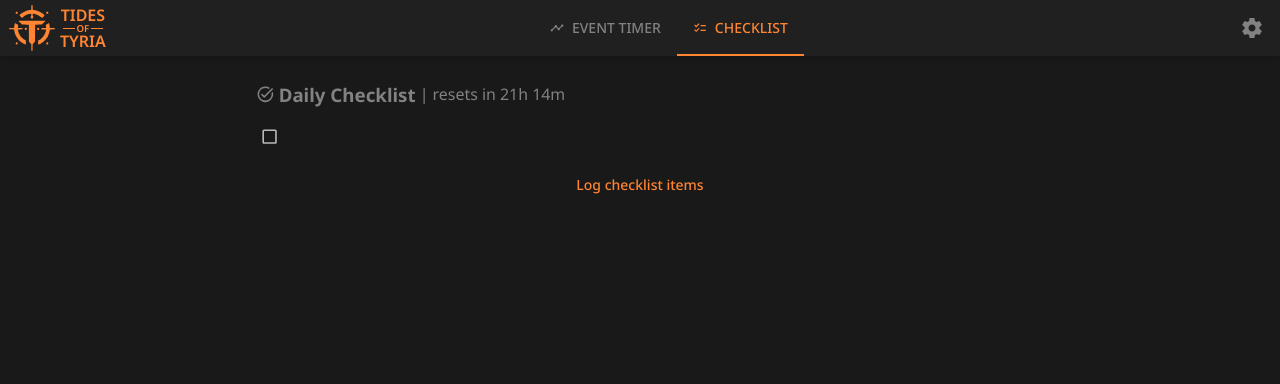
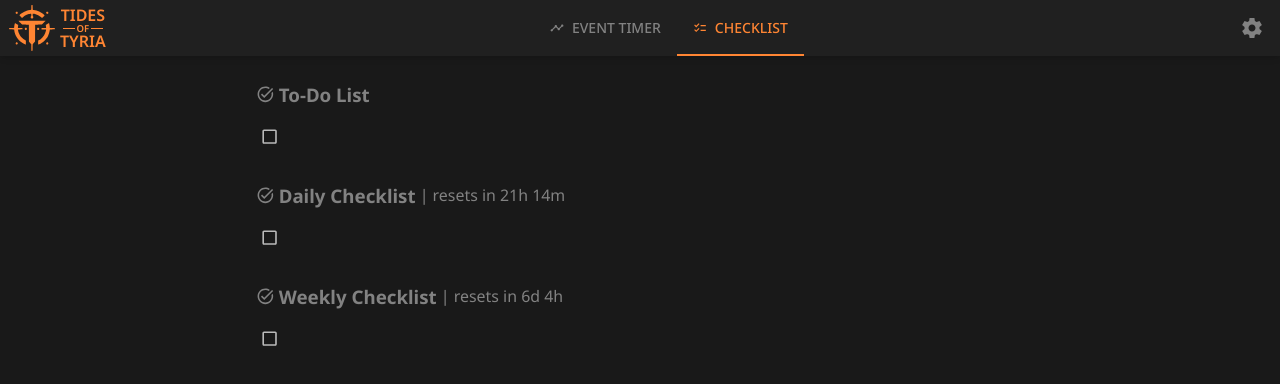
Before and after one commit to kitallen23/tides-of-tyria, a React (Vite) app: page /checklist in a window 1280 px wide. Shown: the top 384 px of the page. Built offline with nearby package versions, Linux system fonts and the light colour scheme.

Commit message:
Feat: added to-do list, added weekly checklist

```diff
--- a/src/components/editor/ChecklistGroup.jsx
+++ b/src/components/editor/ChecklistGroup.jsx
@@ -65,19 +65,19 @@ export const ChecklistGroup = ({
     } = useChecklistGroup({ checklistItems, setChecklistItems });
 
     // TODO: Remove me
-    const logAllItems = () => {
-        if (checklistGroupRef.current) {
-            const contentEditableDivs =
-                checklistGroupRef.current.querySelectorAll(
-                    '[contenteditable="true"]'
-                );
-            const itemsWithHtml = checklistItems.map((item, i) => ({
-                html: contentEditableDivs[i].innerHTML,
-                ...item,
-            }));
-            console.info(`Checklist items: `, itemsWithHtml);
-        }
-    };
+    // const logAllItems = () => {
+    //     if (checklistGroupRef.current) {
+    //         const contentEditableDivs =
+    //             checklistGroupRef.current.querySelectorAll(
+    //                 '[contenteditable="true"]'
+    //             );
+    //         const itemsWithHtml = checklistItems.map((item, i) => ({
+    //             html: contentEditableDivs[i].innerHTML,
+    //             ...item,
+    //         }));
+    //         console.info(`Checklist items: `, itemsWithHtml);
+    //     }
+    // };
 
     return (
         <>
@@ -267,7 +267,8 @@ export const ChecklistGroup = ({
                 ))}
             </div>
 
-            <Button onClick={() => logAllItems()}>Log checklist items</Button>
+            {/* TODO: Remove me */}
+            {/* <Button onClick={() => logAllItems()}>Log checklist items</Button> */}
         </>
     );
 };
--- a/src/utils/hooks/useTimer.js
+++ b/src/utils/hooks/useTimer.js
@@ -4,6 +4,7 @@ const DEFAULT_TIMER_CONTEXT = {
     key: 0,
     now: new Date(),
     dailyReset: new Date().setUTCHours(0, 0, 0, 0),
+    weeklyReset: undefined,
     updateKey: () => {},
 };
 export const TimerContext = createContext(DEFAULT_TIMER_CONTEXT);
--- a/src/utils/timer-provider.jsx
+++ b/src/utils/timer-provider.jsx
@@ -2,6 +2,41 @@ import { useState, useEffect } from "react";
 import { TimerContext } from "@/utils/hooks/useTimer";
 
 const INTERVAL_MS = 10000;
+
+/**
+ * Returns the last Monday at 7:30 AM UTC, which is what GW2 servers use for
+ * weekly reset of most things.
+ * @returns {Date} Date object set to last Monday at 7:30 AM UTC
+ */
+function getWeeklyReset() {
+    const now = new Date();
+
+    // 0 (Sun) to 6 (Sat)
+    const dayOfWeek = now.getUTCDay();
+    let daysSinceMonday = (dayOfWeek + 6) % 7 || 7;
+
+    // If today is Monday, check if current time is past 7:30 AM UTC
+    if (dayOfWeek === 1) {
+        const currentMinutes = now.getUTCHours() * 60 + now.getUTCMinutes();
+        const resetMinutes = 7 * 60 + 30;
+        if (currentMinutes >= resetMinutes) {
+            daysSinceMonday = 0;
+        }
+    }
+
+    const lastMonday = new Date(
+        Date.UTC(
+            now.getUTCFullYear(),
+            now.getUTCMonth(),
+            now.getUTCDate() - daysSinceMonday,
+            7,
+            30,
+            0,
+            0
+        )
+    );
+    return lastMonday;
+}
 
 export const TimerProvider = ({ children }) => {
     const [key, setKey] = useState(0);
@@ -9,6 +44,7 @@ export const TimerProvider = ({ children }) => {
     const [dailyReset, setDailyReset] = useState(
         new Date().setUTCHours(0, 0, 0, 0)
     );
+    const [weeklyReset, setWeeklyReset] = useState(getWeeklyReset());
 
     useEffect(() => {
         // Calculate the initial delay to align with the next minute
@@ -24,6 +60,7 @@ export const TimerProvider = ({ children }) => {
             setKey(prevKey => prevKey + 1);
             setNow(new Date());
             setDailyReset(new Date().setUTCHours(0, 0, 0, 0));
+            setWeeklyReset(getWeeklyReset());
         };
 
         // Set timeout for the initial delay
@@ -40,7 +77,9 @@ export const TimerProvider = ({ children }) => {
     const updateKey = () => setKey(prevKey => prevKey + 1);
 
     return (
-        <TimerContext.Provider value={{ key, now, dailyReset, updateKey }}>
+        <TimerContext.Provider
+            value={{ key, now, dailyReset, weeklyReset, updateKey }}
+        >
             {children}
         </TimerContext.Provider>
     );
--- a/src/views/checklist/ChecklistPage.jsx
+++ b/src/views/checklist/ChecklistPage.jsx
@@ -8,13 +8,37 @@ import { useTheme } from "@/utils/theme-provider";
 
 const ChecklistPage = () => {
     const { colors } = useTheme();
-    const { dailyChecklistItems, setDailyChecklistItems, timeUntilDailyReset } =
-        useChecklistPage();
+    const {
+        todoChecklistItems,
+        setTodoChecklistItems,
+
+        dailyChecklistItems,
+        setDailyChecklistItems,
+        timeUntilDailyReset,
+
+        weeklyChecklistItems,
+        setWeeklyChecklistItems,
+        timeUntilWeeklyReset,
+    } = useChecklistPage();
 
     return (
         <div
             className={`${globalStyles.centeredContent} ${styles.pageWrapper}`}
         >
+            {/* Todo checklist */}
+            <div className={styles.group}>
+                <h3 className={styles.heading}>
+                    <TaskAltSharp style={{ marginRight: "0.25rem" }} />
+                    To-Do List
+                </h3>
+                <ChecklistGroup
+                    checklistItems={todoChecklistItems}
+                    setChecklistItems={setTodoChecklistItems}
+                    placeholder="To-do"
+                />
+            </div>
+
+            {/* Daily checklist */}
             <div className={styles.group}>
                 <h3 className={styles.heading}>
                     <TaskAltSharp style={{ marginRight: "0.25rem" }} />
@@ -36,6 +60,29 @@ const ChecklistPage = () => {
                     placeholder="To-do daily"
                 />
             </div>
+
+            {/* Weekly checklist */}
+            <div className={styles.group}>
+                <h3 className={styles.heading}>
+                    <TaskAltSharp style={{ marginRight: "0.25rem" }} />
+                    Weekly Checklist
+                    <span
+                        style={{
+                            color: colors.muted,
+                            fontSize: "0.85em",
+                            fontWeight: "normal",
+                        }}
+                        className={globalStyles.hideBelowMd}
+                    >
+                        &nbsp;| resets in {timeUntilWeeklyReset}
+                    </span>
+                </h3>
+                <ChecklistGroup
+                    checklistItems={weeklyChecklistItems}
+                    setChecklistItems={setWeeklyChecklistItems}
+                    placeholder="To-do weekly"
+                />
+            </div>
         </div>
     );
 };
--- a/src/views/checklist/useChecklistPage.js
+++ b/src/views/checklist/useChecklistPage.js
@@ -1,18 +1,87 @@
 import { createRef, useEffect, useMemo, useState } from "react";
 import { nanoid } from "nanoid";
 import { addHours } from "date-fns";
-// import { differenceInMinutes, format } from "date-fns";
+// TODO: Remove me
+// import { format, differenceInMinutes } from "date-fns";
 
 import { getLocalItem } from "@/utils/util";
 import { LOCAL_STORAGE_KEYS } from "@/utils/constants";
 import { useTimer } from "@/utils/hooks/useTimer";
 import debounce from "lodash.debounce";
 import { sanitizeRichText } from "@/components/editor/utils";
-import { cleanDailyChecklist, formatRelativeTime } from "./utils";
+import {
+    cleanChecklist,
+    formatRelativeTime,
+    getNextWeeklyReset,
+} from "./utils";
 
 const useChecklistPage = () => {
-    const { now, dailyReset } = useTimer();
+    const { now, dailyReset, weeklyReset } = useTimer();
 
+    /**
+     * Todo checklist logic
+     */
+    const initialiseTodoChecklist = () => {
+        // Load from local storage on initial render
+        const savedChecklist = getLocalItem(
+            LOCAL_STORAGE_KEYS.todoChecklist,
+            "[]"
+        );
+
+        try {
+            const parsedChecklist = JSON.parse(savedChecklist);
+
+            localStorage.setItem(
+                LOCAL_STORAGE_KEYS.todoChecklist,
+                JSON.stringify(parsedChecklist)
+            );
+
+            const todoChecklistWithRefs = parsedChecklist.map(item => ({
+                ...item,
+                inputRef: createRef(),
+                renderKey: nanoid(4),
+            }));
+            return todoChecklistWithRefs;
+        } catch {
+            return [];
+        }
+    };
+
+    const [todoChecklistItems, setTodoChecklistItems] = useState(() =>
+        initialiseTodoChecklist()
+    );
+
+    const debouncedSaveTodoChecklistItems = useMemo(
+        () =>
+            debounce(items => {
+                // Sanitise the HTML of the items
+                const sanitisedItems = items.map(item => {
+                    // eslint-disable-next-line no-unused-vars
+                    const { inputRef, renderKey, ...rest } = item;
+                    return {
+                        ...rest,
+                        text: sanitizeRichText(inputRef.current?.innerHTML),
+                    };
+                });
+
+                localStorage.setItem(
+                    LOCAL_STORAGE_KEYS.todoChecklist,
+                    JSON.stringify(sanitisedItems)
+                );
+            }, 50),
+        []
+    );
+    useEffect(() => {
+        debouncedSaveTodoChecklistItems(todoChecklistItems);
+
+        return () => {
+            debouncedSaveTodoChecklistItems.cancel();
+        };
+    }, [todoChecklistItems, debouncedSaveTodoChecklistItems]);
+
+    /**
+     * Daily checklist logic
+     */
     const timeUntilDailyReset = useMemo(
         () => formatRelativeTime(now, addHours(dailyReset, 24)),
         [now, dailyReset]
@@ -30,7 +99,7 @@ const useChecklistPage = () => {
 
             // Clean the isComplete status if necessary, based on the last
             // completion time
-            const cleanedDailyChecklist = cleanDailyChecklist(
+            const cleanedDailyChecklist = cleanChecklist(
                 parsedDailyChecklist,
                 dailyReset
             );
@@ -57,16 +126,16 @@ const useChecklistPage = () => {
     useEffect(() => {
         // TODO: Remove me
         // console.info(
-        //     `Minutes until next reset (${format(dailyReset, "hh:mmaaa dd/MM/yyyy")}): `,
+        //     `Minutes until next daily reset (${format(dailyReset, "hh:mmaaa dd/MM/yyyy")}): `,
         //     differenceInMinutes(addHours(dailyReset, 24), new Date())
         // );
         setDailyChecklistItems(prevItems => {
-            const newItems = cleanDailyChecklist(prevItems, dailyReset);
+            const newItems = cleanChecklist(prevItems, dailyReset);
             return newItems;
         });
     }, [dailyReset]);
 
-    const debouncedSaveChecklistItems = useMemo(
+    const debouncedSaveDailyChecklistItems = useMemo(
         () =>
             debounce(items => {
                 // Sanitise the HTML of the items
@@ -79,13 +148,6 @@ const useChecklistPage = () => {
                     };
                 });
 
-                // TODO: Remove me
-                // console.info(
-                //     `Saving daily items to local storage: `,
-                //     LOCAL_STORAGE_KEYS.dailyChecklist,
-                //     sanitisedItems
-                // );
-
                 localStorage.setItem(
                     LOCAL_STORAGE_KEYS.dailyChecklist,
                     JSON.stringify(sanitisedItems)
@@ -94,18 +156,105 @@ const useChecklistPage = () => {
         []
     );
     useEffect(() => {
-        debouncedSaveChecklistItems(dailyChecklistItems);
+        debouncedSaveDailyChecklistItems(dailyChecklistItems);
 
         return () => {
-            debouncedSaveChecklistItems.cancel();
+            debouncedSaveDailyChecklistItems.cancel();
         };
-    }, [dailyChecklistItems, debouncedSaveChecklistItems]);
+    }, [dailyChecklistItems, debouncedSaveDailyChecklistItems]);
+
+    /**
+     * Weekly checklist logic
+     */
+    const timeUntilWeeklyReset = useMemo(
+        () => formatRelativeTime(now, getNextWeeklyReset(weeklyReset)),
+        [now, weeklyReset]
+    );
+
+    const initialiseWeeklyChecklist = () => {
+        // Load from local storage on initial render
+        const savedChecklist = getLocalItem(
+            LOCAL_STORAGE_KEYS.weeklyChecklist,
+            "[]"
+        );
+
+        try {
+            const parsedWeeklyChecklist = JSON.parse(savedChecklist);
+
+            // Clean the isComplete status if necessary, based on the last
+            // completion time
+            const cleanedWeeklyChecklist = cleanChecklist(
+                parsedWeeklyChecklist,
+                weeklyReset
+            );
+            localStorage.setItem(
+                LOCAL_STORAGE_KEYS.weeklyChecklist,
+                JSON.stringify(cleanedWeeklyChecklist)
+            );
+
+            const weeklyChecklistWithRefs = cleanedWeeklyChecklist.map(
+                item => ({
+                    ...item,
+                    inputRef: createRef(),
+                    renderKey: nanoid(4),
+                })
+            );
+            return weeklyChecklistWithRefs;
+        } catch {
+            return [];
+        }
+    };
+
+    const [weeklyChecklistItems, setWeeklyChecklistItems] = useState(() =>
+        initialiseWeeklyChecklist()
+    );
+
+    useEffect(() => {
+        setWeeklyChecklistItems(prevItems => {
+            const newItems = cleanChecklist(prevItems, weeklyReset);
+            return newItems;
+        });
+    }, [weeklyReset]);
+
+    const debouncedSaveWeeklyChecklistItems = useMemo(
+        () =>
+            debounce(items => {
+                // Sanitise the HTML of the items
+                const sanitisedItems = items.map(item => {
+                    // eslint-disable-next-line no-unused-vars
+                    const { inputRef, renderKey, ...rest } = item;
+                    return {
+                        ...rest,
+                        text: sanitizeRichText(inputRef.current?.innerHTML),
+                    };
+                });
+
+                localStorage.setItem(
+                    LOCAL_STORAGE_KEYS.weeklyChecklist,
+                    JSON.stringify(sanitisedItems)
+                );
+            }, 50),
+        []
+    );
+    useEffect(() => {
+        debouncedSaveWeeklyChecklistItems(weeklyChecklistItems);
+
+        return () => {
+            debouncedSaveWeeklyChecklistItems.cancel();
+        };
+    }, [weeklyChecklistItems, debouncedSaveWeeklyChecklistItems]);
 
     return {
+        todoChecklistItems,
+        setTodoChecklistItems,
+
         dailyChecklistItems,
         setDailyChecklistItems,
+        timeUntilDailyReset,
 
-        timeUntilDailyReset,
+        weeklyChecklistItems,
+        setWeeklyChecklistItems,
+        timeUntilWeeklyReset,
     };
 };
 
--- a/src/views/checklist/utils.js
+++ b/src/views/checklist/utils.js
@@ -5,8 +5,23 @@ import {
     isBefore,
 } from "date-fns";
 
-export const cleanDailyChecklist = (dailyChecklist, reset) => {
-    return dailyChecklist.map(item => {
+/**
+ * Cleans the checklist by resetting items that were last completed before a specified date.
+ *
+ * This function iterates over each item in the `checklist` array and checks if the `lastCompletion`
+ * date is before the provided `reset` date. If so, it resets the `lastCompletion` to `undefined`
+ * and marks the item as incomplete by setting `isComplete` to `false`.
+ *
+ * @param {Array<Object>} checklist - An array of checklist items. Each item should be an object
+ * with a `lastCompletion` property (a Date or date string) and an `isComplete` boolean property.
+ * @param {Date|string} reset - The date to compare against each item's `lastCompletion`. Items completed
+ * before this date will be reset.
+ *
+ * @returns {Array<Object>} A new array of checklist items with updates applied based on the `reset` date.
+ */
+
+export const cleanChecklist = (checklist, reset) => {
+    return checklist.map(item => {
         const newItem = { ...item };
         if (newItem.lastCompletion && isBefore(newItem.lastCompletion, reset)) {
             newItem.lastCompletion = undefined;
@@ -20,11 +35,11 @@ export const cleanDailyChecklist = (dailyChecklist, reset) => {
  * Calculates the difference between two dates and returns a formatted string.
  *
  * @param {Date} now - The current date.
- * @param {Date} dailyReset - The target date to compare with.
+ * @param {Date} reset - The target date to compare with.
  * @returns {string} The formatted time difference.
  */
-export function formatRelativeTime(now, dailyReset) {
-    const diffInMinutes = differenceInMinutes(dailyReset, now);
+export function formatRelativeTime(now, reset) {
+    const diffInMinutes = differenceInMinutes(reset, now);
 
     if (diffInMinutes < 1) {
         return "less than 1m";
@@ -32,12 +47,23 @@ export function formatRelativeTime(now, dailyReset) {
         return `${diffInMinutes}m`;
     } else if (diffInMinutes < 1440) {
         // Less than 24 hours
-        const hours = differenceInHours(dailyReset, now);
+        const hours = differenceInHours(reset, now);
         const minutes = diffInMinutes % 60;
         return `${hours}h ${minutes}m`;
     } else {
-        const days = differenceInDays(dailyReset, now);
-        const hours = differenceInHours(dailyReset, now) % 24;
+        const days = differenceInDays(reset, now);
+        const hours = differenceInHours(reset, now) % 24;
         return `${days}d ${hours}h`;
     }
 }
+
+/**
+ * Returns the next Monday at 7:30 AM UTC based on the provided last reset date.
+ * @param {Date} lastWeeklyReset - The Date object representing the last reset (Monday at 7:30 AM UTC).
+ * @returns {Date} The next reset Date object set to Monday at 7:30 AM UTC.
+ */
+export function getNextWeeklyReset(lastWeeklyReset) {
+    // Add 7 days (in milliseconds) to the last reset time
+    const nextResetTime = lastWeeklyReset.getTime() + 7 * 24 * 60 * 60 * 1000;
+    return new Date(nextResetTime);
+}
```
